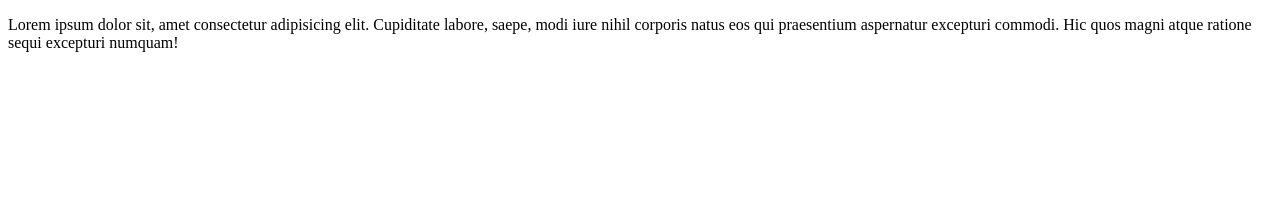
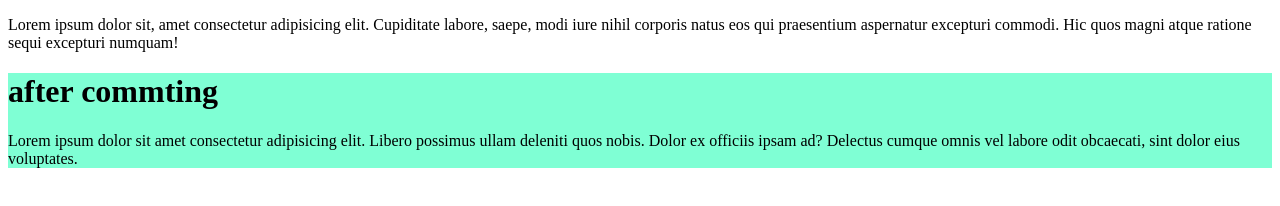
Before and after one commit to shishir-yh/first_repo, a plain HTML site: page index.html in a window 1280 px wide. Drawn offline with Linux system fonts and the light colour scheme.

Commit message:
my first blog

```diff
--- /dev/null
+++ b/ind.css
@@ -0,0 +1,3 @@
+div {
+    background-color: aquamarine;
+}
--- a/index.html
+++ b/index.html
@@ -5,12 +5,19 @@
     <meta charset="UTF-8">
     <meta name="viewport" content="width=device-width, initial-scale=1.0">
     <title>My First repo</title>
+    <link rel="stylesheet" href="ind.css">
 </head>
 
 <body>
     <p>Lorem ipsum dolor sit, amet consectetur adipisicing elit. Cupiditate labore, saepe, modi iure nihil corporis
         natus eos qui praesentium aspernatur excepturi commodi. Hic quos magni atque ratione sequi excepturi numquam!
     </p>
+
+    <div>
+        <h1>after commting</h1>
+        <p>Lorem ipsum dolor sit amet consectetur adipisicing elit. Libero possimus ullam deleniti quos nobis. Dolor ex
+            officiis ipsam ad? Delectus cumque omnis vel labore odit obcaecati, sint dolor eius voluptates.</p>
+    </div>
 </body>
 
 </html>
```
